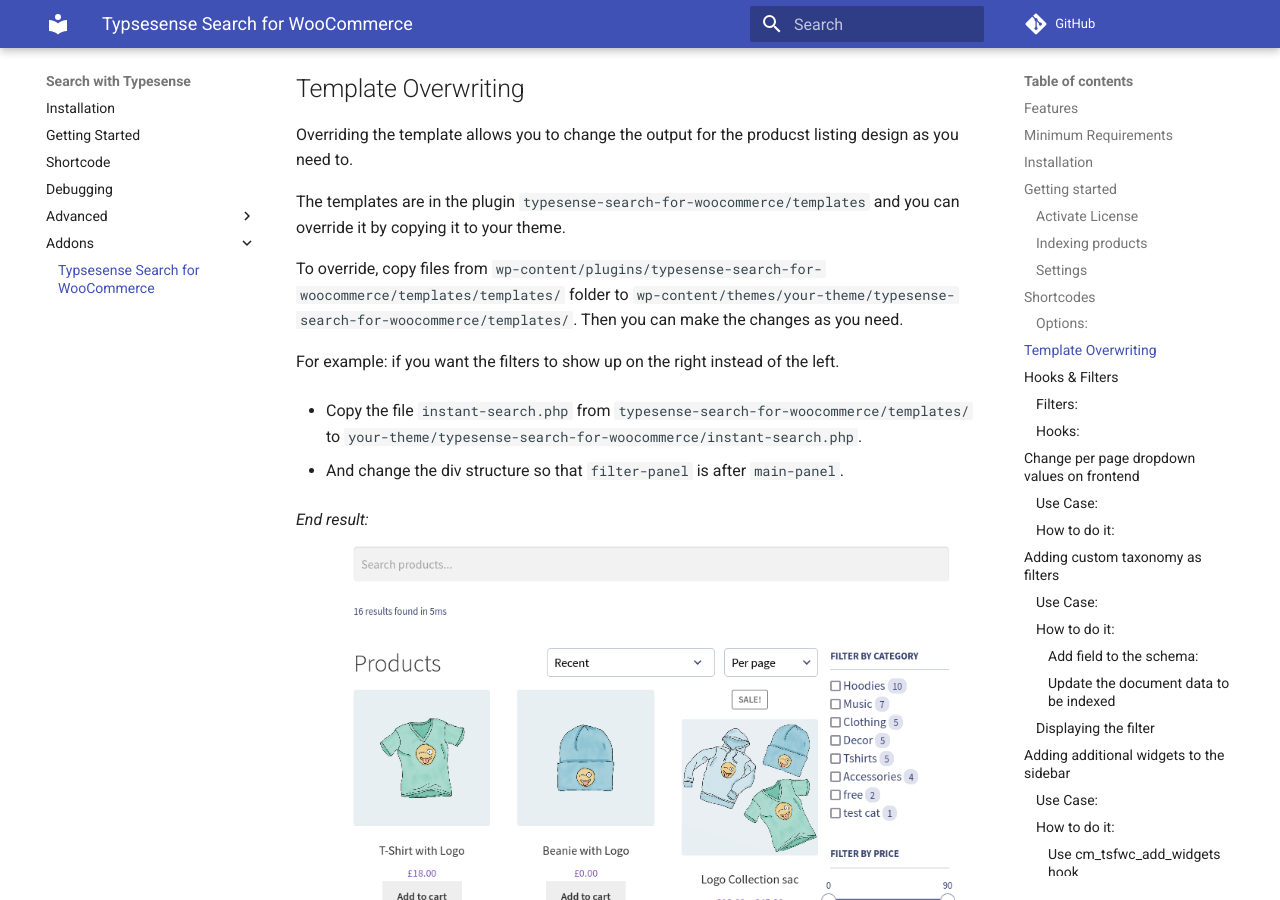
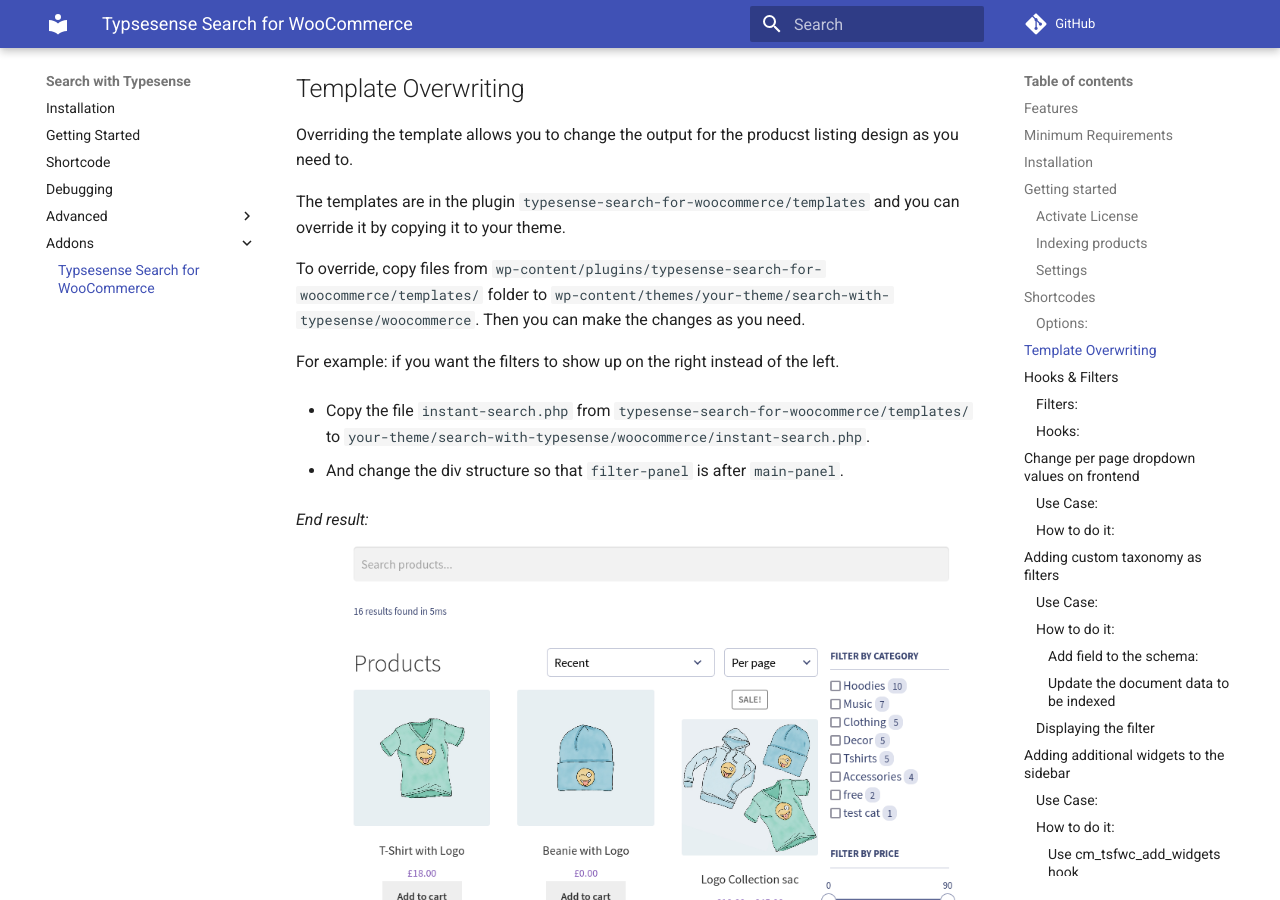
Before and after one commit to codemanas/cm-typesense-docs, an MkDocs documentation site: the page built from docs/tsfwc.md, in a window 1280 px wide and 900 px high, scrolled down 5941 px. Built offline with MkDocs 1.6.1 and Material for MkDocs 9.7.7, drawn with Linux system fonts in a browser that asks for light colours; comment, search, counter and statistics services are not loaded.

Commit message:
correction for template overriding

```diff
--- a/docs/tsfwc.md
+++ b/docs/tsfwc.md
@@ -136,12 +136,12 @@
 
 The templates are in the plugin `typesense-search-for-woocommerce/templates` and you can override it by copying it to your theme.
 
-To override, copy files from `wp-content/plugins/typesense-search-for-woocommerce/templates/templates/` folder to `wp-content/themes/your-theme/typesense-search-for-woocommerce/templates/`. Then you can make the changes as you need.
+To override, copy files from `wp-content/plugins/typesense-search-for-woocommerce/templates/` folder to `wp-content/themes/your-theme/search-with-typesense/woocommerce`. Then you can make the changes as you need.
 
 
 For example: if you want the filters to show up on the right instead of the left.
 
-* Copy the file `instant-search.php` from `typesense-search-for-woocommerce/templates/` to `your-theme/typesense-search-for-woocommerce/instant-search.php`.
+* Copy the file `instant-search.php` from `typesense-search-for-woocommerce/templates/` to `your-theme/search-with-typesense/woocommerce/instant-search.php`.
 
 * And change the div structure so that `filter-panel` is after `main-panel`.
 
```
Also changed, not shown: docs/template-overriding.md (+1 -1 lines).
